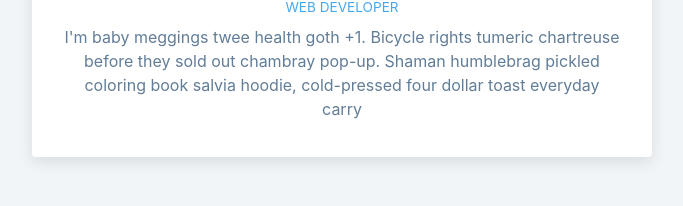
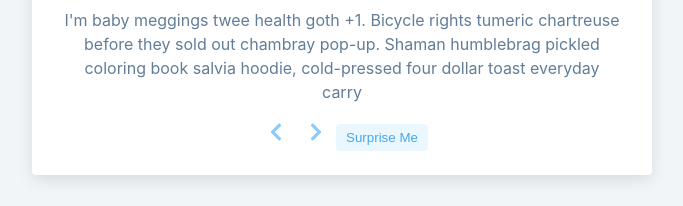
Before and after one commit to barksanto/react-projects, a React (Create React App) app in the folder 3-reviews/setup/: page / in a window 1280 px wide. Shown: the part 492-698 px from the top of the page, without its empty margins (298-981 px from the left). Built offline with nearby package versions, Linux system fonts and the light colour scheme.

Commit message:
added 3 buttons, next/previous/random

```diff
--- a/3-reviews/setup/src/Review.js
+++ b/3-reviews/setup/src/Review.js
@@ -16,6 +16,17 @@ const Review = () => {
     <h4 className="author">{name}</h4>
     <p className="job">{job}</p>
     <p className="info">{text}</p>
+    <div className="button-container">
+      <button className="prev-btn">
+        <FaChevronLeft />
+      </button>
+      <button className="next-btn">
+        <FaChevronRight />
+      </button>
+      <button className="random-btn">
+        surprise me
+      </button>
+    </div>
   </article>;
 };
 
```
